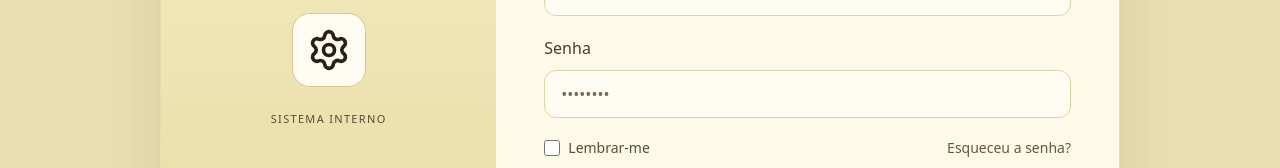
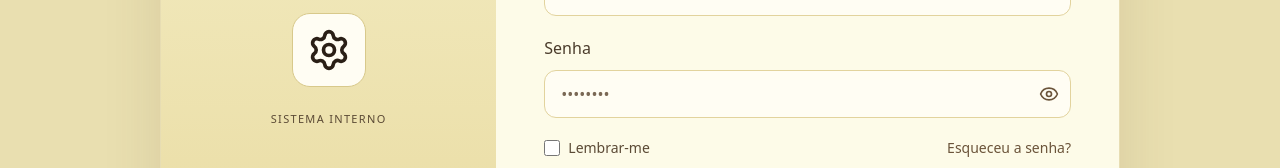
Before and after one commit to Henriqueriano/icc_uvv, a React (Vite) app in the folder frontend/: page /admin in a window 1280 px wide. Shown: the part 324-492 px from the top of the page. Built offline with nearby package versions, Linux system fonts and the light colour scheme.

Commit message:
feat: added support for multiple archives

```diff
--- a/frontend/src/components/AdminInsertSection.tsx
+++ b/frontend/src/components/AdminInsertSection.tsx
@@ -10,12 +10,12 @@ type AdminInsertSectionProps = {
 
 export function AdminInsertSection({ darkMode, language }: AdminInsertSectionProps) {
   const translation = uiText[language];
-  const [file, setFile] = useState<File | null>(null);
+  const [files, setFiles] = useState<File[]>([]);
   const [message, setMessage] = useState("");
   const [loading, setLoading] = useState(false);
   const handleImport = async () => {
-    if (!file) {
-      setMessage("Selecione um arquivo RDF antes de importar.");
+    if (files.length === 0) {
+      setMessage("Selecione um arquivo ou uma pasta RDF antes de importar.");
       return;
     }
 
@@ -29,9 +29,21 @@ export function AdminInsertSection({ darkMode, language }: AdminInsertSectionPro
         nt: "application/n-triples",
         nq: "application/n-quads",
       };
+      const supportedFiles = files.filter((file) => {
+        const extension = file.name.split(".").pop()?.toLowerCase() ?? "";
+        return extension in formatByExtension;
+      });
+      if (supportedFiles.length === 0) {
+        throw new Error("Nenhum arquivo RDF compatível foi encontrado.");
+      }
+
+      let totalTriples = 0;
+      for (const file of supportedFiles) {
         const extension = file.name.split(".").pop()?.toLowerCase() ?? "";
         const result = await importRdf(file, "icc_uvv", formatByExtension[extension]);
-      setMessage(`Arquivo validado: ${result.tripleCount} triplas.`);
+        totalTriples += result.tripleCount;
+      }
+      setMessage(`${supportedFiles.length} arquivo(s) validado(s): ${totalTriples} triplas.`);
     } catch (error) {
       setMessage(error instanceof Error ? error.message : "Falha na importação.");
     } finally {
@@ -64,15 +76,27 @@ export function AdminInsertSection({ darkMode, language }: AdminInsertSectionPro
           <p className={darkMode ? "mb-4 text-sm leading-6 text-[#E8DCC2]" : "mb-4 text-sm leading-6 text-[#524332]"}>
             {translation.statsImportDescription}
           </p>
+          <label
+            htmlFor="rdf-file"
+            className={
+              darkMode
+                ? "mb-3 flex min-h-12 w-full cursor-pointer items-center rounded-xl border border-[#8C6E4C] bg-[#2A2724] px-4 py-3 text-sm text-[#E8DCC2] transition hover:bg-[#342F2B]"
+                : "mb-3 flex min-h-12 w-full cursor-pointer items-center rounded-xl border border-[#A57A4B] bg-[#FDFBE8] px-4 py-3 text-sm text-[#524332] transition hover:bg-[#F5EFC8]"
+            }
+          >
+            <span className="truncate">{files.length === 1 ? files[0].name : files.length > 1 ? `${files.length} arquivos selecionados` : "Selecionar arquivo RDF"}</span>
             <input
+              id="rdf-file"
               type="file"
+              multiple
               accept=".rdf,.ttl,.nt,.nq,.n3,.jsonld,.xml"
               onChange={(event) => {
-              setFile(event.target.files?.[0] ?? null);
+                setFiles(event.target.files ? Array.from(event.target.files) : []);
                 setMessage("");
               }}
-            className="mb-3 block w-full text-sm"
+              className="sr-only"
             />
+          </label>
           <button
             type="button"
             onClick={handleImport}
@@ -84,7 +108,7 @@ export function AdminInsertSection({ darkMode, language }: AdminInsertSectionPro
             }
           >
             <ArrowUpToLine size={16} />
-            {loading ? "Enviando..." : "Importar arquivo"}
+            {loading ? "Enviando..." : files.length > 1 ? "Importar arquivos" : "Importar arquivo"}
           </button>
           {message && <p className="mt-3 text-sm">{message}</p>}
         </div>
--- a/frontend/src/views/LoginView.tsx
+++ b/frontend/src/views/LoginView.tsx
@@ -1,6 +1,6 @@
 import { useState, type FormEvent } from "react";
 import { uiText, type Language } from "../i18n";
-import { Settings } from 'lucide-react';
+import { Eye, EyeOff, Settings } from "lucide-react";
 import { useNavigate } from "react-router-dom";
 import { login } from "../api";
 
@@ -17,6 +17,7 @@ export function LoginView({ darkMode, language, isAdmin, onLogin, onLogout }: Lo
   const navigate = useNavigate();
   const [error, setError] = useState("");
   const [loading, setLoading] = useState(false);
+  const [showPassword, setShowPassword] = useState(false);
   const shellClass = darkMode
     ? "mx-auto w-[min(1000px,calc(100%-24px))] p-5"
     : "mx-auto w-[min(1000px,calc(100%-24px))] p-5";
@@ -84,7 +85,25 @@ export function LoginView({ darkMode, language, isAdmin, onLogin, onLogout }: Lo
 
             <label className={fieldLabelClass}>
               <span>{translation.password}</span>
-              <input name="password" required type="password" placeholder="••••••••" className={inputClass} />
+              <div className="relative">
+                <input
+                  name="password"
+                  required
+                  type={showPassword ? "text" : "password"}
+                  placeholder="••••••••"
+                  className={`${inputClass} pr-12`}
+                />
+                <button
+                  type="button"
+                  onClick={() => setShowPassword((visible) => !visible)}
+                  aria-label={showPassword ? "Ocultar senha" : "Revelar senha"}
+                  className={darkMode
+                    ? "absolute right-3 top-1/2 -translate-y-1/2 text-[#E8DCC2]"
+                    : "absolute right-3 top-1/2 -translate-y-1/2 text-[#6B543A]"}
+                >
+                  {showPassword ? <EyeOff size={20} aria-hidden="true" /> : <Eye size={20} aria-hidden="true" />}
+                </button>
+              </div>
             </label>
 
             <div className={helperClass}>
```
Lines whose indentation alone changed are shown as unchanged.
